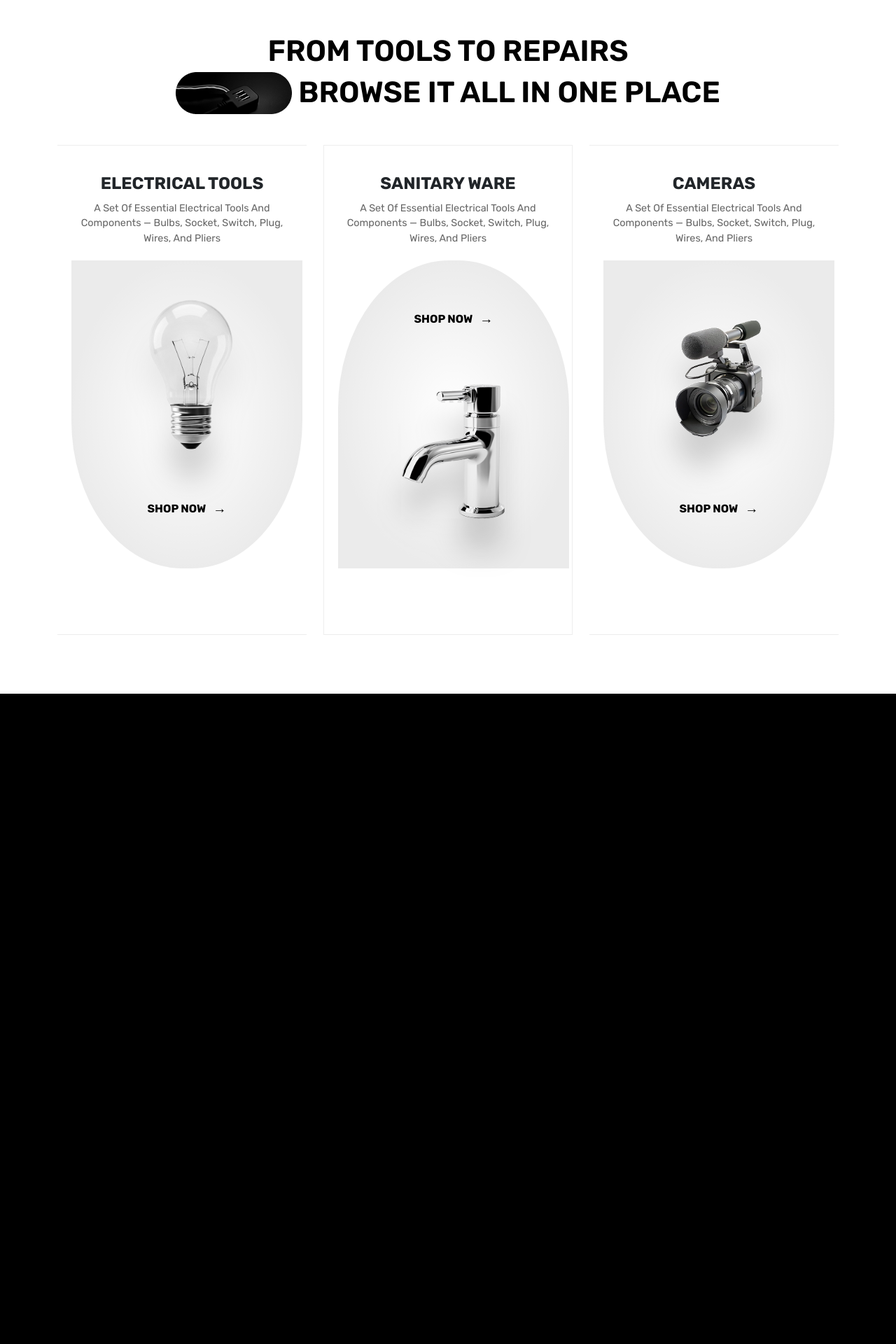
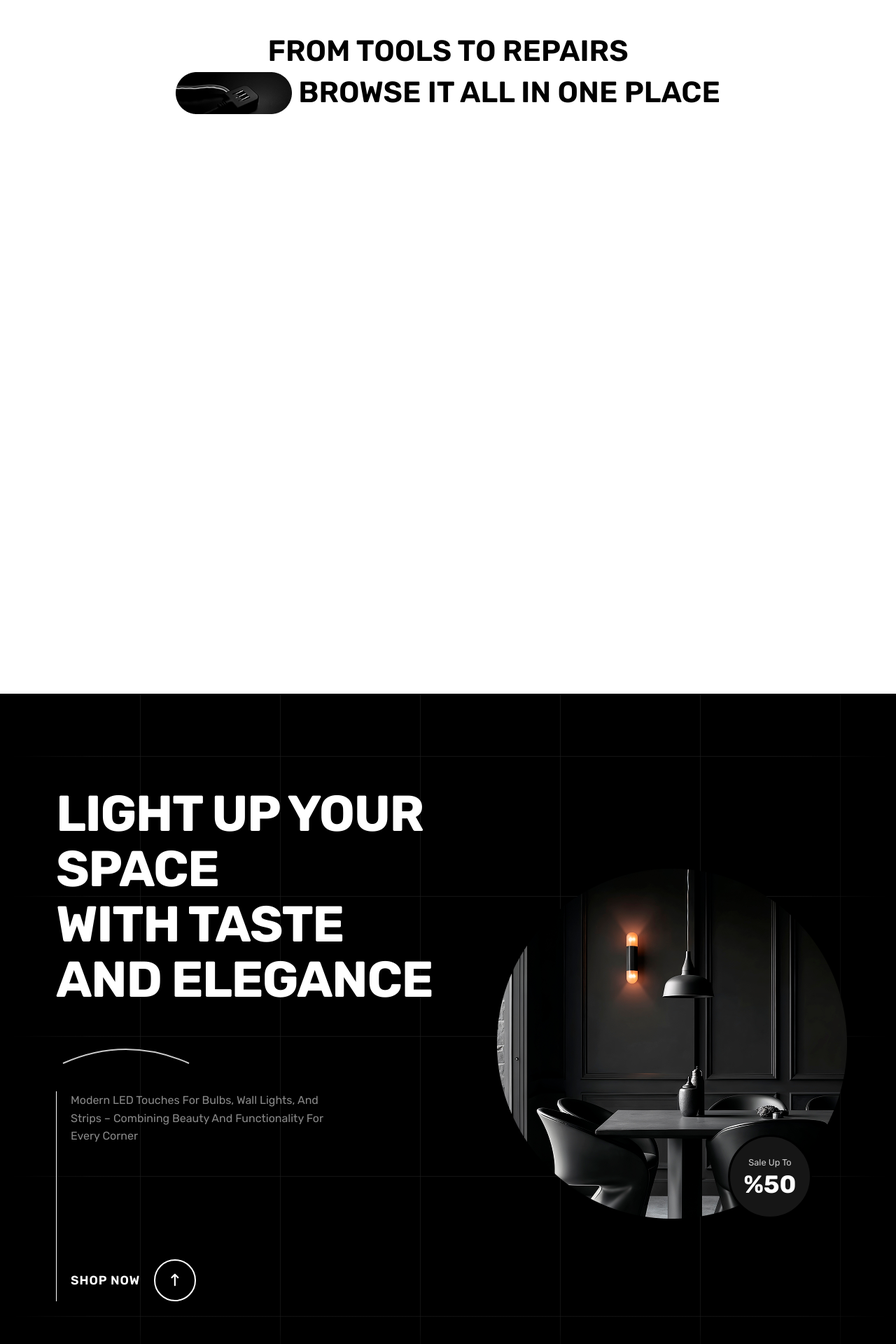
Before and after one commit to ahmed824/musc, a PHP site: page / in a window 1280 px wide. Shown: the part 1320-3240 px from the top of the page at 70% size. Before the commit the page ends 2311 px from the top, so only its background shows below. Run offline with PHP 8.4, Linux system fonts and the light colour scheme; some libraries are stand-ins or nearby versions.

Commit message:
feat: enhance home page layout and animations
- Updated index.html to improve structure and add a floating navigation bar.
- Introduced a hero section with engaging content and animations.
- Enhanced category card animations in script.js for better user interaction.
- Updated styles.css for improved styling of category cards and hero section.
- Added new hover effects and animations for buttons and images.

```diff
--- a/index.html
+++ b/index.html
@@ -2,21 +2,24 @@
 <html lang="en">
 
 <head>
-    <meta charset="UTF-8">
-    <meta name="viewport" content="width=device-width, initial-scale=1.0">
+  <meta charset="UTF-8" />
+  <meta name="viewport" content="width=device-width, initial-scale=1.0" />
   <title>MUSC</title>
 
   <!-- Google Fonts - Rubik -->
-    <link rel="preconnect" href="https://fonts.googleapis.com">
-    <link rel="preconnect" href="https://fonts.gstatic.com" crossorigin>
-    <link href="https://fonts.googleapis.com/css2?family=Rubik:wght@300;400;500;600;700&display=swap" rel="stylesheet">
+  <link rel="preconnect" href="https://fonts.googleapis.com" />
+  <link rel="preconnect" href="https://fonts.gstatic.com" crossorigin />
+  <link href="https://fonts.googleapis.com/css2?family=Rubik:wght@300;400;500;600;700&display=swap" rel="stylesheet" />
 
   <!-- Bootstrap CSS -->
-    <link href="https://cdnjs.cloudflare.com/ajax/libs/bootstrap/5.3.0/css/bootstrap.min.css" rel="stylesheet">
+  <link href="https://cdnjs.cloudflare.com/ajax/libs/bootstrap/5.3.0/css/bootstrap.min.css" rel="stylesheet" />
+
+  <!-- Font Awesome -->
+  <link href="https://cdnjs.cloudflare.com/ajax/libs/font-awesome/6.4.0/css/all.min.css" rel="stylesheet">
 
   <!-- Custom CSS -->
-    <link href="styles.css" rel="stylesheet">
-    <link href="css/scroll-circle.css" rel="stylesheet">
+  <link href="styles.css" rel="stylesheet" />
+  <link href="css/scroll-circle.css" rel="stylesheet" />
 
   <!-- GSAP -->
   <script src="https://cdnjs.cloudflare.com/ajax/libs/gsap/3.12.2/gsap.min.js"></script>
@@ -24,8 +27,6 @@
 </head>
 
 <body>
-
-
   <!-- Floating Navigation -->
   <nav class="floating-nav">
     <div class="nav-container">
@@ -45,7 +46,7 @@
           </svg>
         </button>
         <div class="search-input-wrapper">
-                    <input type="text" class="search-input" placeholder="Search...">
+          <input type="text" class="search-input" placeholder="Search..." />
           <button class="close-search">
             <svg viewBox="0 0 24 24" fill="none" xmlns="http://www.w3.org/2000/svg">
               <path d="M18 6L6 18M6 6L18 18" stroke="currentColor" stroke-width="2" stroke-linecap="round"
@@ -58,12 +59,11 @@
   </nav>
 
   <!-- Header -->
-    <header class="main-header ">
-
-        <div class="container ">
+  <header class="main-header">
+    <div class="container">
       <nav class="navbar">
         <a href="/" class="logo">
-                    <img src="utilities/logo.svg" alt="Logo" class="logo-img">
+          <img src="utilities/logo.svg" alt="Logo" class="logo-img" />
         </a>
         <div class="nav-center"></div>
         <div class="auth-buttons">
@@ -72,7 +72,6 @@
         </div>
       </nav>
     </div>
-
   </header>
 
   <!-- Main image section (starts immediately) -->
@@ -87,8 +86,8 @@
         <!-- Animated background gradient -->
         <defs>
           <radialGradient id="bgGradient" cx="50%" cy="50%" r="50%">
-                        <stop offset="0%" style="stop-color:rgba(255,255,255,0.1);stop-opacity:1" />
-                        <stop offset="100%" style="stop-color:rgba(255,255,255,0);stop-opacity:1" />
+            <stop offset="0%" style="stop-color: rgba(255, 255, 255, 0.1); stop-opacity: 1" />
+            <stop offset="100%" style="stop-color: rgba(255, 255, 255, 0); stop-opacity: 1" />
           </radialGradient>
 
           <filter id="glow">
@@ -113,8 +112,9 @@
         <!-- Outer text -->
         <text class="circle-text" font-size="11" id="outerText">
           <textPath href="#circle-path-outer" startOffset="0%">
-                        SCROLL TO EXPLORE &nbsp; SCROLL TO EXPLORE &nbsp; SCROLL TO EXPLORE &nbsp; SCROLL TO EXPLORE
-                        &nbsp; SCROLL TO EXPLORE &nbsp; SCROLL TO EXPLORE &nbsp;
+            SCROLL TO EXPLORE &nbsp; SCROLL TO EXPLORE &nbsp; SCROLL TO
+            EXPLORE &nbsp; SCROLL TO EXPLORE &nbsp; SCROLL TO EXPLORE &nbsp;
+            SCROLL TO EXPLORE &nbsp;
           </textPath>
         </text>
 
@@ -143,63 +143,107 @@
 
     <div class="image-container">
       <!-- Back image (moves left during scroll) -->
-            <img src="utilities/header2.png" alt="Back Layer" class="image-item back-image" id="backImage">
+      <img src="utilities/header2.png" alt="Back Layer" class="image-item back-image" id="backImage" />
 
       <!-- Middle image (moves right during scroll) -->
-            <img src="utilities/header3.png" alt="Middle Layer" class="image-item middle-image" id="middleImage">
+      <img src="utilities/header3.png" alt="Middle Layer" class="image-item middle-image" id="middleImage" />
 
       <!-- Front image (visible first, stays center) -->
-            <img src="utilities/header1.png" alt="Front Layer" class="image-item front-image" id="frontImage">
+      <img src="utilities/header1.png" alt="Front Layer" class="image-item front-image" id="frontImage" />
     </div>
 
-        <h2 class="section-bottom-title text-center ">Everything you need to power, fix, <br>
-            and upgrade your space</h2>
+    <h2 class="section-bottom-title text-center">
+      Everything you need to power, fix, <br />
+      and upgrade your space
+    </h2>
   </div>
 
   <!-- main categorey section -->
   <section class="main-cat" id="mainCat">
-        <h1>FROM TOOLS TO REPAIRS <br> <img class="d-inline-block mb-1" src="./utilities/Rectangle 9.png"
-                alt="wire image"> BROWSE IT ALL IN ONE PLACE</h1>
+    <h1>
+      FROM TOOLS TO REPAIRS <br />
+      <img class="black-image d-inline-block mb-1" src="./utilities/Rectangle 9.png" alt="wire image" />
+      BROWSE IT ALL IN ONE PLACE
+    </h1>
     <div class="container">
       <div class="row g-4">
         <!-- Electrical Tools -->
-                <div class="col-md-4">
+        <div class="col-md-4 p-0">
           <div class="category-card border-top-bottom">
             <div>
+              <div class="d-flex flex-column m-4">
                 <h3>ELECTRICAL TOOLS</h3>
-                            <p>A Set Of Essential Electrical Tools And Components — Bulbs, Socket, Switch, Plug, Wires,
-                                And Pliers</p>
+                <p>
+                  A Set Of Essential Electrical Tools And Components — Bulbs,
+                  Socket, Switch, Plug, Wires, And Pliers
+                </p>
+              </div>
               <div class="img-cat-container">
-                                <img src="./utilities/lamp.png" alt="Light Bulb">
-                                <a href="#" class="shop-now-btn">SHOP NOW</a>
+                <img src="./utilities/lamp.png" alt="Light Bulb" />
+                <a href="#" class="shop-now-btn">SHOP NOW
+                  <svg class="ms-2" width="30" height="30" viewBox="0 0 30 30" fill="none"
+                    xmlns="http://www.w3.org/2000/svg">
+                    <circle cx="15" cy="15" r="14.5" stroke="black" />
+                    <path
+                      d="M18.4932 13.0822C18.5386 12.8098 18.3546 12.5522 18.0822 12.5068L13.6434 11.767C13.371 11.7216 13.1134 11.9056 13.068 12.178C13.0226 12.4504 13.2066 12.708 13.479 12.7534L17.4246 13.411L16.767 17.3566C16.7216 17.629 16.9056 17.8866 17.178 17.932C17.4504 17.9774 17.708 17.7934 17.7534 17.521L18.4932 13.0822ZM11 18L11.2906 18.4069L18.2906 13.4069L18 13L17.7094 12.5931L10.7094 17.5931L11 18Z"
+                      fill="black" />
+                  </svg>
+                </a>
               </div>
             </div>
           </div>
         </div>
         <!-- Sanitary Ware -->
-                <div class="col-md-4">
+        <div class="col-md-4 p-0">
           <div class="category-card border-all">
             <div>
+
+              <div class="img-cat-container">
+                <img src="./utilities/hanafia.png" alt="Faucet" />
+                <a href="#" class="shop-now-btn">SHOP NOW
+                  <svg class="ms-2" width="30" height="30" viewBox="0 0 30 30" fill="none"
+                    xmlns="http://www.w3.org/2000/svg">
+                    <circle cx="15" cy="15" r="14.5" stroke="black" />
+                    <path
+                      d="M18.4932 13.0822C18.5386 12.8098 18.3546 12.5522 18.0822 12.5068L13.6434 11.767C13.371 11.7216 13.1134 11.9056 13.068 12.178C13.0226 12.4504 13.2066 12.708 13.479 12.7534L17.4246 13.411L16.767 17.3566C16.7216 17.629 16.9056 17.8866 17.178 17.932C17.4504 17.9774 17.708 17.7934 17.7534 17.521L18.4932 13.0822ZM11 18L11.2906 18.4069L18.2906 13.4069L18 13L17.7094 12.5931L10.7094 17.5931L11 18Z"
+                      fill="black" />
+                  </svg>
+                </a>
+              </div>
+
+              <div class="d-flex flex-column m-4">
                 <h3>SANITARY WARE</h3>
-                            <p>A Set Of Essential Electrical Tools And Components — Bulbs, Socket, Switch, Plug, Wires,
-                                And Pliers</p>
-                            <div class="img-cat-container">
-                                <img src="./utilities/hanafia.png" alt="Faucet">
-                                <a href="#" class="shop-now-btn">SHOP NOW</a>
+                <p>
+                  A Set Of Essential Electrical Tools And Components — Bulbs,
+                  Socket, Switch, Plug, Wires, And Pliers
+                </p>
               </div>
+
             </div>
           </div>
         </div>
         <!-- Cameras -->
-                <div class="col-md-4">
+        <div class="col-md-4 p-0">
           <div class="category-card border-top-bottom">
             <div>
+              <div class="d-flex flex-column m-4">
                 <h3>CAMERAS</h3>
-                            <p>A Set Of Essential Electrical Tools And Components — Bulbs, Socket, Switch, Plug, Wires,
-                                And Pliers</p>
+                <p>
+                  A Set Of Essential Electrical Tools And Components — Bulbs,
+                  Socket, Switch, Plug, Wires, And Pliers
+                </p>
+              </div>
               <div class="img-cat-container">
-                                <img src="./utilities/cam.png" alt="Camera">
-                                <a href="#" class="shop-now-btn">SHOP NOW</a>
+                <img src="./utilities/cam.png" alt="Camera" />
+                <a href="#" class="shop-now-btn">SHOP NOW
+                  <svg class="ms-2" width="30" height="30" viewBox="0 0 30 30" fill="none"
+                    xmlns="http://www.w3.org/2000/svg">
+                    <circle cx="15" cy="15" r="14.5" stroke="black" />
+                    <path
+                      d="M18.4932 13.0822C18.5386 12.8098 18.3546 12.5522 18.0822 12.5068L13.6434 11.767C13.371 11.7216 13.1134 11.9056 13.068 12.178C13.0226 12.4504 13.2066 12.708 13.479 12.7534L17.4246 13.411L16.767 17.3566C16.7216 17.629 16.9056 17.8866 17.178 17.932C17.4504 17.9774 17.708 17.7934 17.7534 17.521L18.4932 13.0822ZM11 18L11.2906 18.4069L18.2906 13.4069L18 13L17.7094 12.5931L10.7094 17.5931L11 18Z"
+                      fill="black" />
+                  </svg>
+                </a>
               </div>
             </div>
           </div>
@@ -208,6 +252,55 @@
     </div>
   </section>
 
+
+  <!-- hero section -->
+  <section class="hero-section">
+    <div class="content-wrapper">
+        <div class="left-content">
+            <h1 class="main-title">
+                LIGHT UP YOUR SPACE<br>
+                WITH TASTE AND ELEGANCE
+            </h1>
+
+            <div class="curved-line">
+                <svg viewBox="0 0 200 60" xmlns="http://www.w3.org/2000/svg">
+                    <path d="M10 50 Q100 10 190 50" stroke="#ffffff" stroke-width="2" fill="none" opacity="0.8"/>
+                </svg>
+            </div>
+
+            <div class="d-flex flex-column left-content-text">
+              <p class="description">
+                Modern LED Touches For Bulbs, Wall Lights, And Strips –
+                Combining Beauty And Functionality For Every Corner
+            </p>
+
+            <button class="shop-now-btn" id="shopNowBtn">
+                <span class="shop-now-text">SHOP NOW</span>
+                <div class="btn-circle">
+                  <i class="fa-solid fa-arrow-up-long"></i>
+                </div>
+            </button>
+            </div>
+        </div>
+
+        <div class="right-content">
+            <div class="furniture-scene">
+                <div class="dining-setup">
+                    <img src="./utilities/decor.png" alt="decor image">
+
+                    <div class="sale-badge">
+                        <div class="sale-text">Sale Up To</div>
+                        <div class="sale-percentage">%50</div>
+                    </div>
+                </div>
+            </div>
+        </div>
+    </div>
+</section>
+
+
+
+
   <!-- Bootstrap JS -->
   <script src="https://cdnjs.cloudflare.com/ajax/libs/bootstrap/5.3.0/js/bootstrap.bundle.min.js"></script>
 
@@ -215,6 +308,9 @@
   <script src="script.js"></script>
   <script src="js/scroll-circle.js"></script>
 
+  <!-- GSAP Scripts -->
+  <script src="https://cdnjs.cloudflare.com/ajax/libs/gsap/3.12.2/gsap.min.js"></script>
+  <script src="https://cdnjs.cloudflare.com/ajax/libs/gsap/3.12.2/ScrollTrigger.min.js"></script>
 </body>
 
 </html>
--- a/styles.css
+++ b/styles.css
@@ -552,20 +552,27 @@ body {
 
 .border-all img {
   transform: translateY(50px) !important;
-
 }
 
 .category-card h3 {
-  font-size: 1.5rem;
-  font-weight: bold;
-  margin: 20px 0 10px;
+  font-weight: 600;
+  font-size: 20px;
+  text-transform: uppercase;
+  /* margin: 20px; */
+  color: #000;
+  text-align: left;
 }
 .category-card p {
-  color: #666;
-  font-size: 0.9rem;
-  margin-bottom: 20px;
+  color: #808080;
+  font-weight: 400;
+  font-size: 14px;
+  line-height: 28.8px;
+  letter-spacing: -0.1px;
+  text-transform: capitalize;
+  margin-bottom: 10px;
+  text-align: left;
 }
-.shop-now-btn {
+.main-cat .shop-now-btn {
   display: inline-flex;
   align-items: center;
   justify-content: center;
@@ -573,8 +580,13 @@ body {
   border-radius: 50px;
   color: #000;
   text-decoration: none;
-  font-weight: bold;
-  transition: background-color 0.3s, color 0.3s;
+  font-weight: 400;
+  font-size: 16px;
+  line-height: 28.8px;
+  letter-spacing: 0%;
+  text-align: center;
+  text-transform: uppercase;
+  transition: all 0.3s ease !important;
   position: absolute;
   bottom: 60px;
 }
@@ -584,14 +596,8 @@ body {
   bottom: auto;
 }
 
-.shop-now-btn:hover {
-  background-color: #000;
-  color: #fff;
-}
-.shop-now-btn::after {
-  content: "→";
-  margin-left: 10px;
-  font-size: 1.2rem;
+.main-cat .shop-now-btn:hover {
+  text-decoration: underline;
 }
 
 .img-cat-container {
@@ -599,15 +605,74 @@ body {
   height: 100%;
   margin: 0 auto;
   background-color: #fff;
-  background: radial-gradient(50% 50% at 50% 50%, rgba(0, 0, 0, 0) 0%, rgba(0, 0, 0, 0.08) 100%);
+  background: radial-gradient(
+    50% 50% at 50% 50%,
+    rgba(0, 0, 0, 0) 0%,
+    rgba(0, 0, 0, 0.08) 100%
+  );
   display: flex;
   align-items: center;
   justify-content: center;
   height: 440px;
   width: 330px;
   position: relative;
+  transition: all 0.3s ease;
+  overflow: hidden;
 }
 
+.img-cat-container::before {
+  content: '';
+  position: absolute;
+  top: 0;
+  left: -100%;
+  width: 50%;
+  height: 100%;
+  background: linear-gradient(
+    115deg,
+    transparent,
+    rgba(255, 255, 255, 0.3),
+    transparent
+  );
+  transform: skewX(25deg);
+  animation: shine 3s infinite;
+  pointer-events: none;
+  z-index: 1;
+}
+
+@keyframes shine {
+  0% {
+    left: -100%;
+    opacity: 0;
+  }
+  20% {
+    opacity: 0;
+  }
+  40% {
+    opacity: 0.8;
+  }
+  60% {
+    opacity: 0.8;
+  }
+  80% {
+    opacity: 0;
+  }
+  100% {
+    left: 200%;
+    opacity: 0;
+  }
+}
+
+/* Add hover pause effect */
+.img-cat-container:hover::before {
+  animation-play-state: paused;
+}
+
+.img-cat-container:hover {
+  border: 1px solid #000;
+  box-shadow: 0px 12px 12px 0px #00000012;
+
+  transform: translateY(-5px);
+}
 
 .border-all .img-cat-container {
   border-radius: 48% 48% 0 0;
@@ -616,3 +681,218 @@ body {
 .border-top-bottom .img-cat-container {
   border-radius: 0 0 48% 48%;
 }
+
+
+.hero-section {
+  min-height: 100vh;
+  position: relative;
+  display: flex;
+  align-items: center;
+  padding: 100px 0;
+}
+
+.content-wrapper {
+  width: 100%;
+  display: flex;
+  align-items: center;
+  min-height: 100vh;
+  position: relative;
+}
+
+.left-content {
+  width: 50%;
+  padding-left: 80px;
+  z-index: 2;
+}
+
+.main-title {
+  font-size: 4.5rem;
+  font-weight: 900;
+  line-height: 1.1;
+  margin-bottom: 0;
+  color: #ffffff;
+  text-transform: uppercase;
+  letter-spacing: -0.02em;
+}
+
+.curved-line {
+  width: 200px;
+  height: 60px;
+  margin: 30px 0;
+  position: relative;
+}
+
+.curved-line svg {
+  width: 100%;
+  height: 100%;
+}
+
+.left-content-text {
+  min-height: 300px;
+  justify-content: space-between;
+  border-left: 1px solid #fff;
+  padding-left: 20px;
+}
+
+.description {
+  font-size: 1rem;
+  color: #888888;
+  line-height: 1.6;
+  margin-bottom: 50px;
+  max-width: 400px;
+}
+
+.hero-section .shop-now-btn {
+  display: inline-flex;
+  align-items: center;
+  gap: 20px;
+  background: transparent;
+  color: #ffffff;
+  padding: 0;
+  border: none;
+  text-decoration: none;
+  font-weight: 600;
+  font-size: 1.1rem;
+  text-transform: uppercase;
+  letter-spacing: 1px;
+  cursor: pointer;
+  transition: all 0.3s ease;
+}
+
+.shop-now-text {
+  position: relative;
+}
+
+.btn-circle {
+  width: 60px;
+  height: 60px;
+  border: 2px solid #ffffff;
+  border-radius: 50%;
+  display: flex;
+  align-items: center;
+  justify-content: center;
+  transition: all 0.4s ease;
+  position: relative;
+  overflow: hidden;
+}
+
+.btn-circle::before {
+  content: '';
+  position: absolute;
+  top: 0;
+  left: 0;
+  width: 100%;
+  height: 100%;
+  background: #ffffff;
+  transform: scale(0);
+  border-radius: 50%;
+  transition: transform 0.4s ease;
+  z-index: 1;
+}
+
+.btn-circle i {
+  position: relative;
+  z-index: 2;
+  transition: all 0.4s ease;
+}
+
+.shop-now-btn:hover .btn-circle::before {
+  transform: scale(1);
+}
+
+.shop-now-btn:hover .btn-circle i {
+  color: #000000;
+  transform: translateX(3px);
+}
+
+.shop-now-btn:hover {
+  color: #ffffff;
+  transform: translateX(10px);
+}
+
+.right-content {
+  width: 50%;
+  height: 100vh;
+  position: relative;
+  display: flex;
+  align-items: center;
+  justify-content: center;
+}
+
+.furniture-scene {
+  width: 100%;
+  height: 100%;
+  position: relative;
+}
+
+.dining-setup {
+  position: absolute;
+  top: 50%;
+  left: 50%;
+  transform: translate(-50%, -50%);
+  width: 500px;
+  height: 500px;
+}
+
+
+.sale-badge {
+  position: absolute;
+  bottom: 0;
+  right: 50px;
+  width: 120px;
+  height: 120px;
+  background:  #161616;
+  border: 3px solid #000;
+  border-radius: 50%;
+  display: flex;
+  flex-direction: column;
+  align-items: center;
+  justify-content: center;
+  backdrop-filter: blur(10px);
+  box-shadow: 0 10px 30px rgba(0,0,0,0.3);
+}
+
+.sale-text {
+  font-size: 0.8rem;
+  color: #cccccc;
+  margin-bottom: 5px;
+  font-weight: 400;
+}
+
+.sale-percentage {
+  font-size: 2.2rem;
+  font-weight: 900;
+  color: #ffffff;
+  line-height: 1;
+}
+
+@media (max-width: 768px) {
+  .content-wrapper {
+      flex-direction: column;
+  }
+
+  .left-content {
+      width: 100%;
+      padding: 40px 20px;
+      text-align: center;
+  }
+
+  .right-content {
+      width: 100%;
+      height: 50vh;
+  }
+
+  .main-title {
+      font-size: 2.5rem;
+  }
+
+  .dining-setup {
+      width: 300px;
+      height: 300px;
+  }
+
+  .table {
+      width: 200px;
+      height: 100px;
+  }
+}
```
Also changed, not shown: script.js (+235 -0 lines), utilities/decor.png (added). Lines whose indentation alone changed are shown as unchanged.
